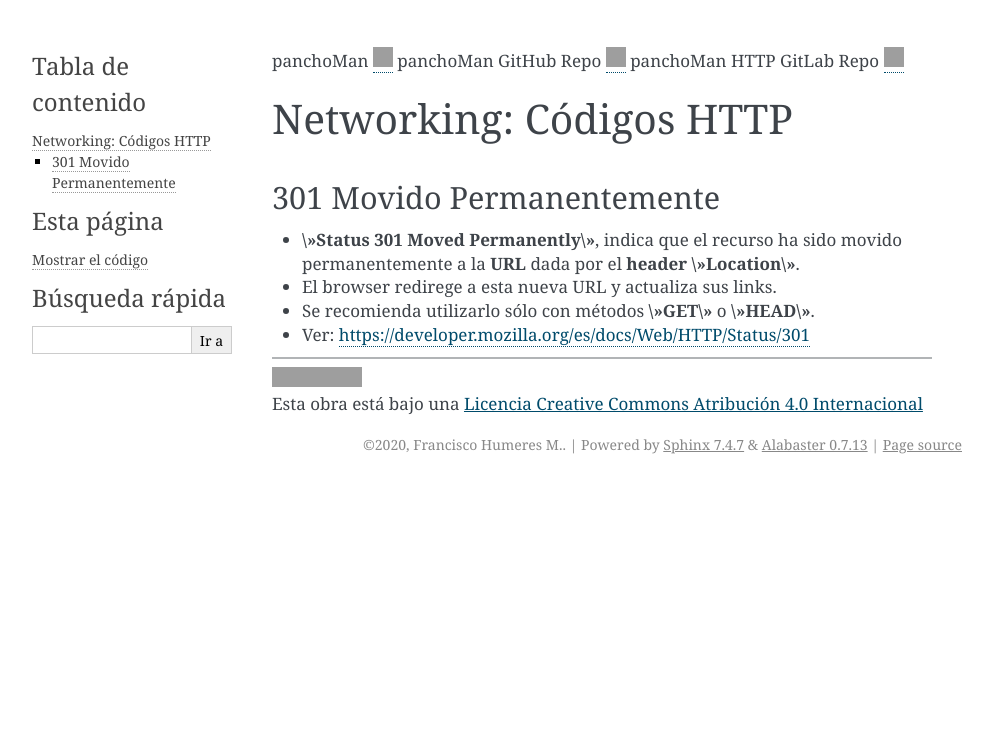
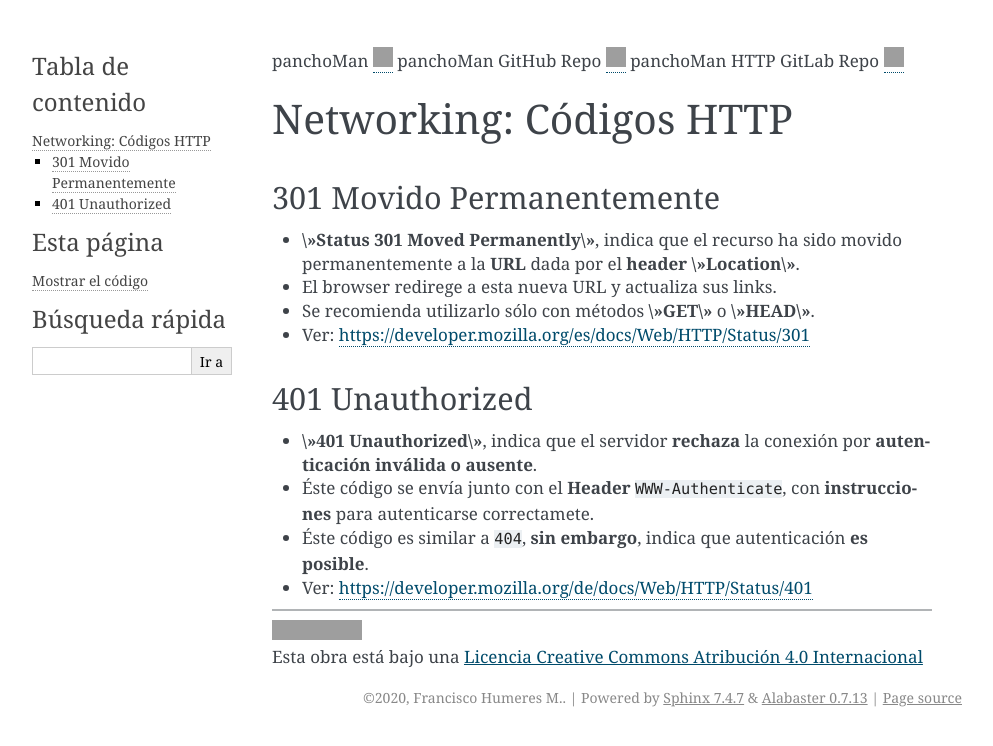
Before and after one commit to panchohumeres/panchoMan, a Sphinx documentation site: the page built from http/source/_sections/codes.rst, in a window 1280 px wide. Shown: the top 746 px of the page, without its empty margins (148-1141 px from the left). Built offline with Sphinx 7.4.7, drawn with Linux system fonts in a browser that asks for light colours; grey boxes are pictures that could not be loaded.

Commit message:
agregando codigo 401

```diff
--- a/http/source/_sections/codes.rst
+++ b/http/source/_sections/codes.rst
@@ -11,3 +11,12 @@ Networking: Códigos HTTP
 * El browser redirege a esta nueva URL y actualiza sus links.
 * Se recomienda utilizarlo sólo con métodos **\\"GET\\"** o **\\"HEAD\\"**.
 * Ver: https://developer.mozilla.org/es/docs/Web/HTTP/Status/301
+
+
+401 Unauthorized
+--------------------------------
+
+* **\\"401 Unauthorized\\"**, indica que el servidor **rechaza** la conexión por **autenticación inválida o ausente**.
+* Éste código se envía junto con el **Header** :code:`WWW-Authenticate`, con **instrucciones** para autenticarse correctamete.
+* Éste código es similar a :code:`404`, **sin embargo**, indica que autenticación **es posible**.
+* Ver: https://developer.mozilla.org/de/docs/Web/HTTP/Status/401
```
Also changed, not shown: 6 other files.
